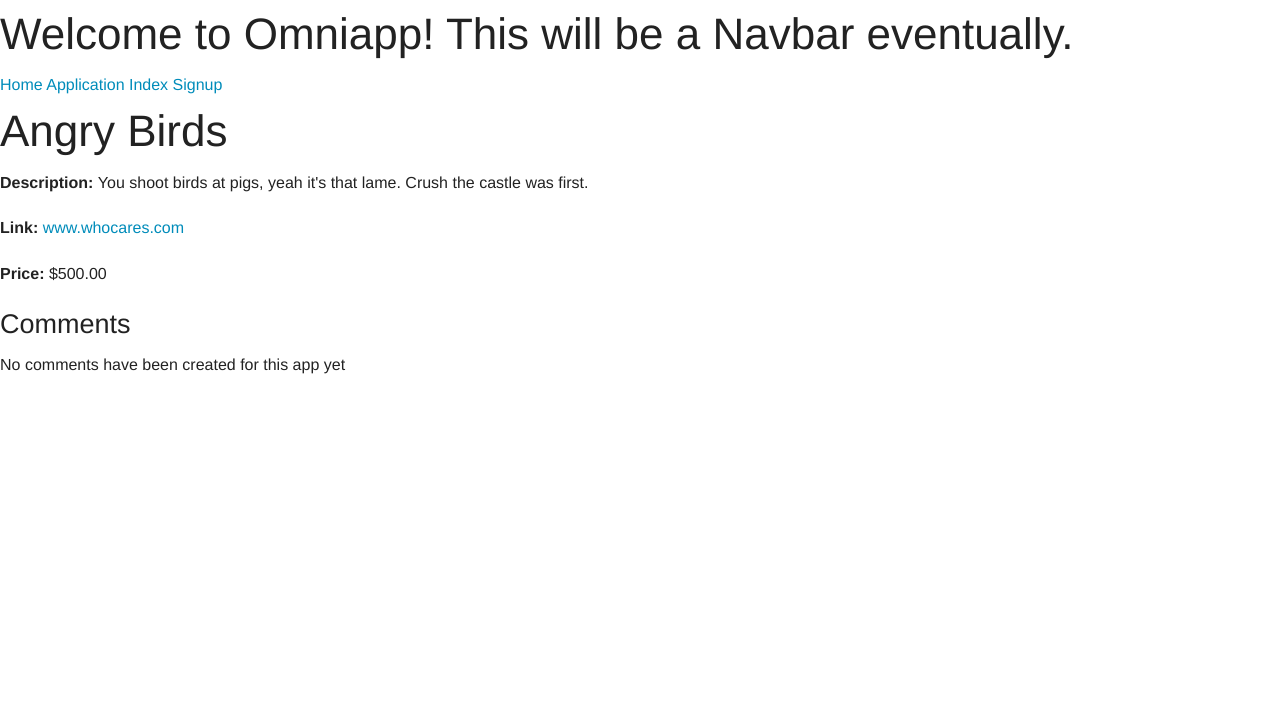
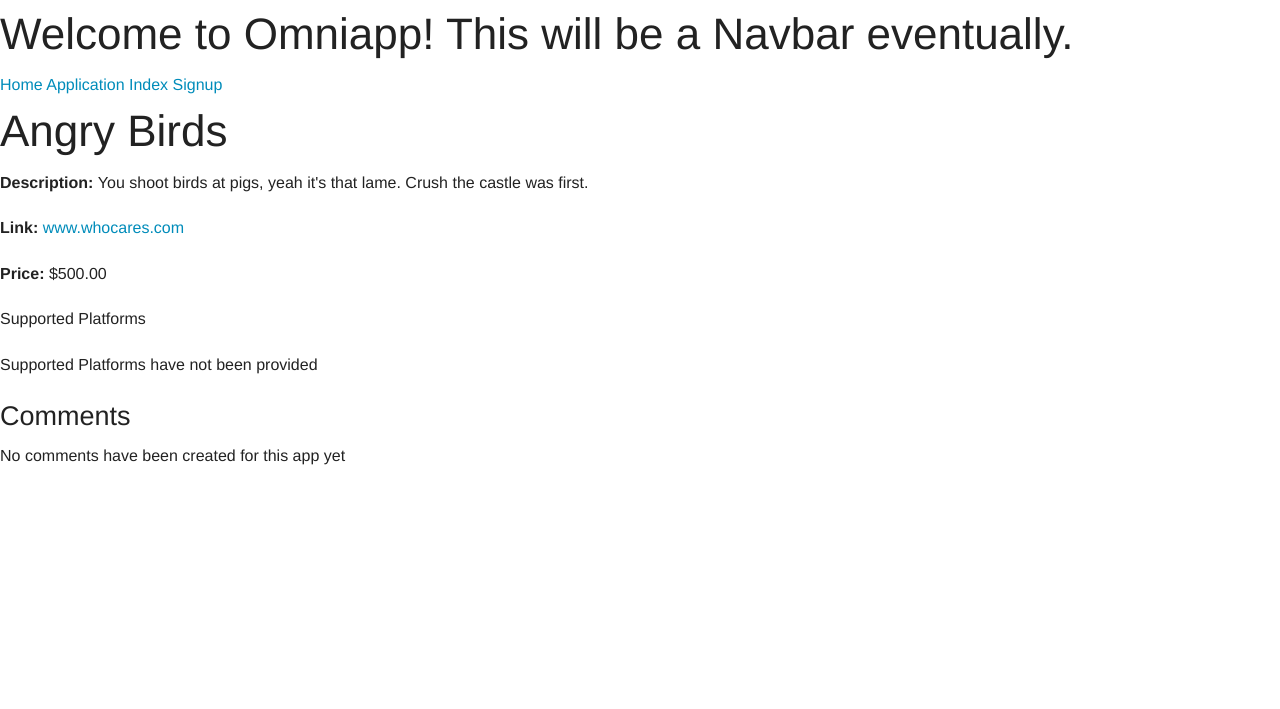
Before and after one commit to loomisdf/Omniapp, a Django app: page /application/2/ in a window 1280 px wide. Shown: the top 709 px of the page. Run offline with Django 3.2, Linux system fonts and the light colour scheme; data comes from the database, SQL or seed files in the repository; data that the repository does not hold is empty.

Commit message:
Add Supported_Platform list to context in views.py

```diff
--- a/mysite/application/templates/application.html
+++ b/mysite/application/templates/application.html
@@ -11,6 +11,19 @@
   {% endif %}
 </p>
 
+<p>Supported Platforms</p>
+<div>
+  {% if supported_platforms_list %}
+  <ul>
+    {% for platform in supported_platforms_list %}
+    <li> {{ platform.title }} </li>
+    {% endfor %}
+  </ul>
+  {% else %}
+  <p>Supported Platforms have not been provided</p>
+  {% endif %}
+</div>
+
 <h3>Comments</h3>
 <div>
   {% if comment_list %}
@@ -23,4 +36,6 @@
   <p>No comments have been created for this app yet</p>
   {% endif %}
 </div>
+
+
 {% endblock %}
--- a/mysite/application/views.py
+++ b/mysite/application/views.py
@@ -1,6 +1,6 @@
 from django.shortcuts import render
 from django.http import HttpResponse
-from application.models import Application, Comment
+from application.models import Application, Comment, Supported_Platform
 
 
 # Create your views here.
@@ -12,7 +12,10 @@ def index(request):
 def app_detail(request, app_id):
     print(app_id)
     app = Application.objects.get(pk=app_id)
+    supported_platforms_list = Supported_Platform.objects.filter(application = app_id)
     comment_list = Comment.objects.filter(application=app_id)
     context = {'app': app,
-               'comment_list': comment_list,}
+               'comment_list': comment_list,
+               'supported_platforms_list': supported_platforms_list,
+    }
     return render(request,'application.html', context)
```
